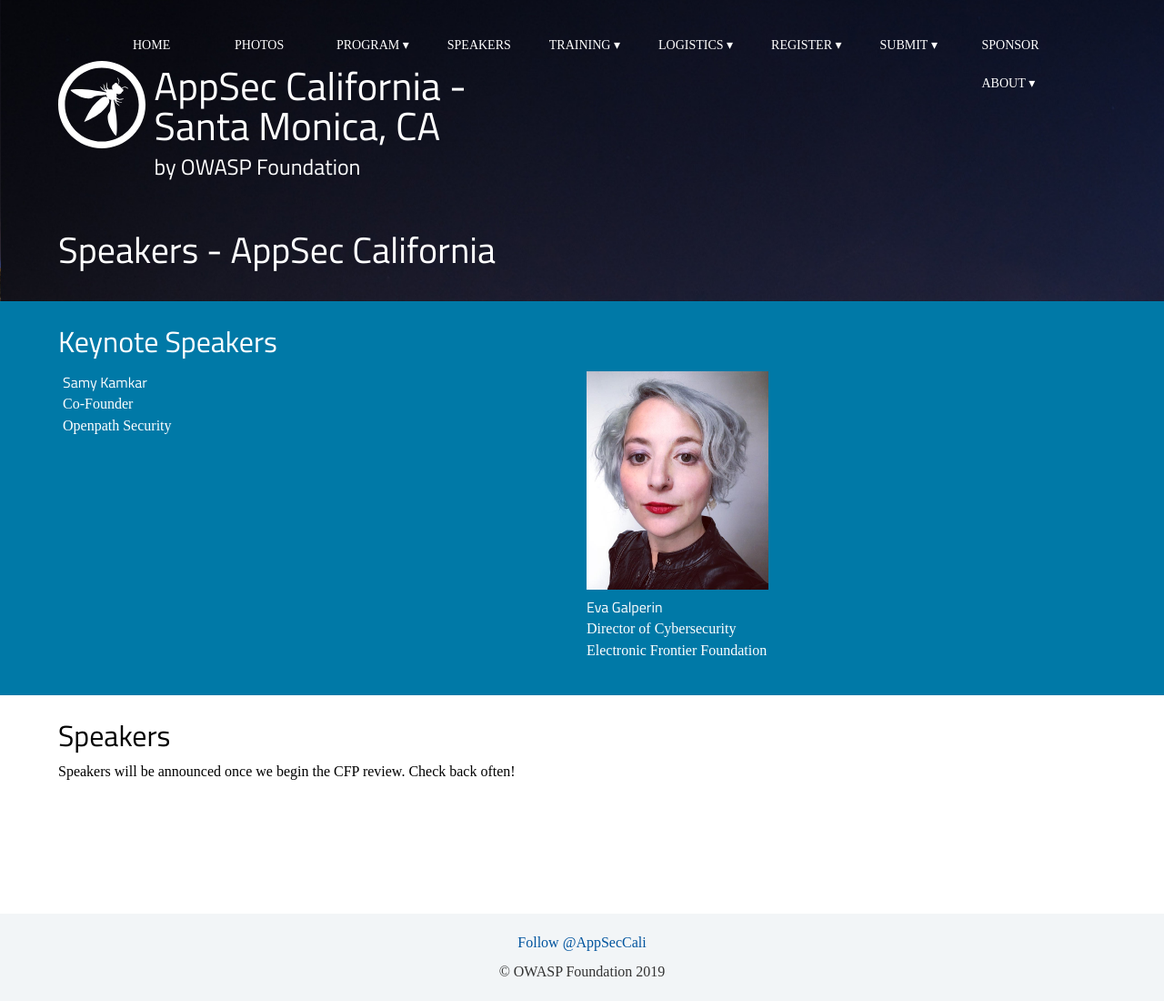
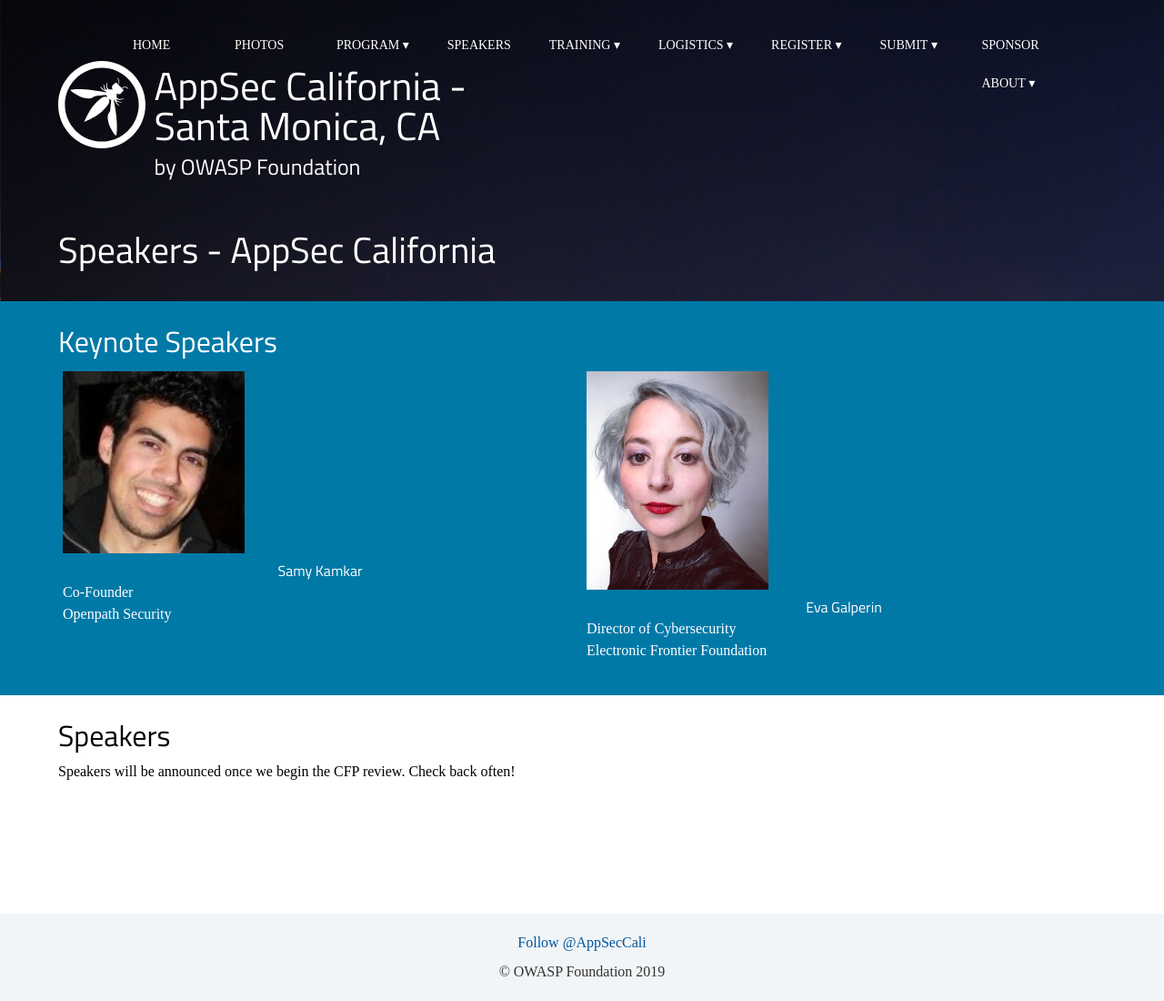
Before and after one commit to OWASP/2020-appseccalifornia, a Jekyll site: the page built from speakers/index.html, in a window 1280 px wide. Shown: the whole page at 91% size. Built offline with Jekyll 4.4.1, drawn with Linux system fonts in a browser that asks for light colours; some web fonts are replaced; comment, search, counter and statistics services are not loaded.

Commit message:
adding Samy pic

```diff
--- a/speakers/index.html
+++ b/speakers/index.html
@@ -9,15 +9,16 @@
 <h2>Keynote Speakers</h2>
 <div class="row">
         	<div class="column">
-                <h4>Samy Kamkar</h4>
-                <span class="role">Co-Founder</span><br>
-		<span class="role">Openpath Security</span></div>
+		<img src="../../assets/images/speakers/samy.jpg" width="200" align="center"></img>
+                <h4 align="center">Samy Kamkar</h4>
+                <span class="role" align="center">Co-Founder</span><br>
+		<span class="role" align="center">Openpath Security</span></div>
 
 		<div class="column">
-		<img src="../../assets/images/speakers/eva_galperin.jpg" width="200"></img>
-		<h4>Eva Galperin</h4>
-		<span class="role">Director of Cybersecurity</span><br>
-		<span class="role">Electronic Frontier Foundation</span></div>
+		<img src="../../assets/images/speakers/eva_galperin.jpg" width="200" align="center"></img>
+		<h4 align="center">Eva Galperin</h4>
+		<span class="role" align="center">Director of Cybersecurity</span><br>
+		<span class="role" align="center">Electronic Frontier Foundation</span></div>
 </div>
 
 </section>
```
Also changed, not shown: assets/images/speakers/samy.jpg (added).
